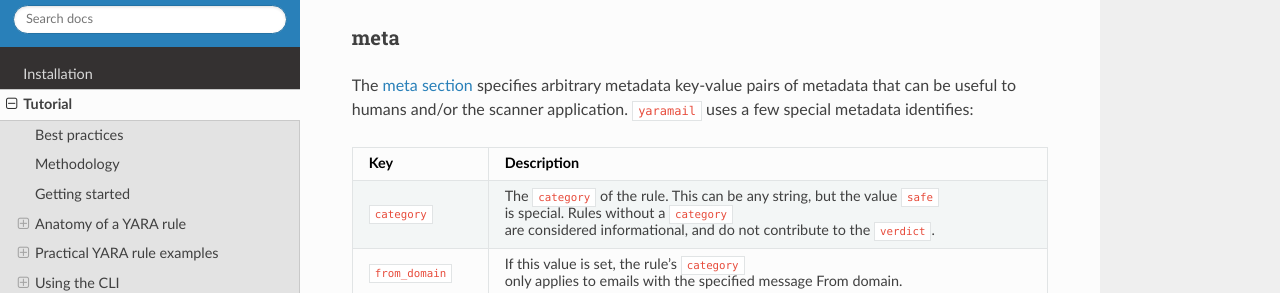
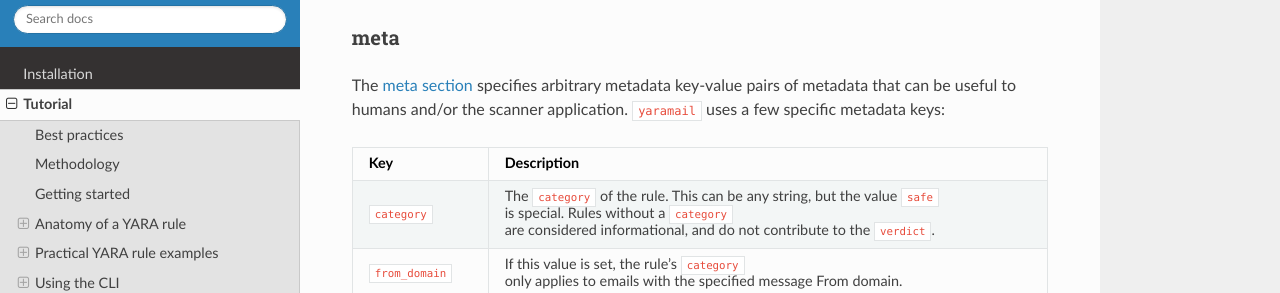
Before and after one commit to seanthegeek/yaramail, a Sphinx documentation site: the page built from docs/source/tutorial.md, in a window 1280 px wide and 900 px high, scrolled down 3180 px. Shown: the part 158-451 px from the top of the window. Built offline with Sphinx 7.4.7 and the Read the Docs theme 2.0.0, drawn with Linux system fonts in a browser that asks for light colours.

Commit message:
Update tutorial.md

```diff
--- a/docs/source/tutorial.md
+++ b/docs/source/tutorial.md
@@ -155,7 +155,7 @@ rules consist of three sections: `meta`, `strings`, and `condition`.
 
 The [meta section][yara_meta] specifies arbitrary metadata key-value
 pairs of metadata that can be useful to humans and/or the scanner application.
-`yaramail` uses a few special metadata identifies:
+`yaramail` uses a few specific metadata keys:
 
 | Key              | Description                                                                                                                                                                           |
 |------------------|---------------------------------------------------------------------------------------------------------------------------------------------------------------------------------------|
```
